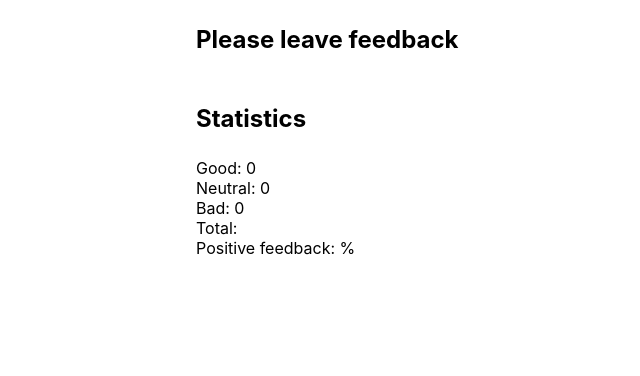
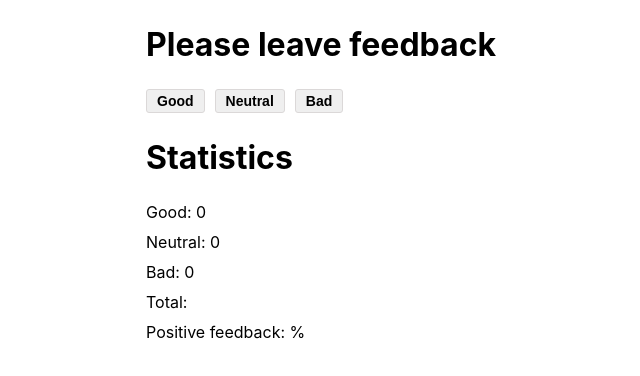
Before and after one commit to Tatiana-Kashcha/goit-react-hw-02-feedback, a React (Create React App) app: page / in a window 1280 px wide. Shown: the top 376 px of the page, without its empty margins (294-934 px from the left). Built offline with nearby package versions, Linux system fonts and the light colour scheme.

Commit message:
update section

```diff
--- a/src/components/App.jsx
+++ b/src/components/App.jsx
@@ -13,7 +13,7 @@ class App extends Component {
   render() {
     const { good, neutral, bad } = this.state;
     return (
-      <div>
+      <>
         <Section title="Please leave feedback">
           <FeedbackOptions good={good} neutral={neutral} bad={bad} />
           {/* <FeedbackOptions options={} onLeaveFeedback={} /> */}
@@ -27,7 +27,7 @@ class App extends Component {
             // positivePercentage={countPositiveFeedbackPercentage()}
           />
         </Section>
-      </div>
+      </>
     );
   }
 }
--- a/src/components/FeedbackOptions/FeedbackOptions.jsx
+++ b/src/components/FeedbackOptions/FeedbackOptions.jsx
@@ -1,3 +1,17 @@
+import * as s from './FeedbackOptions.styled';
+
 export const FeedbackOptions = ({ good, neutral, bad }) => {
-  return <div></div>;
+  return (
+    <s.List>
+      <s.ListItems>
+        <button type="button">Good</button>
+      </s.ListItems>
+      <s.ListItems>
+        <button type="button">Neutral</button>
+      </s.ListItems>
+      <s.ListItems>
+        <button type="button">Bad</button>
+      </s.ListItems>
+    </s.List>
+  );
 };
--- a/src/components/FeedbackOptions/FeedbackOptions.styled.js
+++ b/src/components/FeedbackOptions/FeedbackOptions.styled.js
@@ -0,0 +1,22 @@
+import styled from 'styled-components';
+
+export const List = styled.ul`
+  list-style: none;
+  display: flex;
+`;
+
+export const ListItems = styled.li`
+  /* width: 100px; */
+
+  &:not(:last-child) {
+    margin-right: 10px;
+  }
+  button {
+    padding: 3px 10px;
+    font-size: 14px;
+    font-weight: bold;
+    border: 1px solid rgb(219, 216, 216);
+    border-radius: 3px;
+    cursor: pointer;
+  }
+`;
--- a/src/components/Section/Section.styled.js
+++ b/src/components/Section/Section.styled.js
@@ -5,8 +5,9 @@ export const Container = styled.div`
   padding-right: 20px;
   margin-left: auto;
   margin-right: auto;
-  width: 300px;
+  width: 400px;
   h2 {
+    font-size: 32px;
     padding-top: 25px;
     padding-bottom: 25px;
   }
--- a/src/components/Statistics/Statistics.jsx
+++ b/src/components/Statistics/Statistics.jsx
@@ -9,21 +9,21 @@ export const Statistics = ({
 }) => {
   return (
     <s.List>
-      <li>
+      <s.ListItems>
         <span>Good: {good}</span>
-      </li>
-      <li>
+      </s.ListItems>
+      <s.ListItems>
         <span>Neutral: {neutral}</span>
-      </li>
-      <li>
+      </s.ListItems>
+      <s.ListItems>
         <span>Bad: {bad}</span>
-      </li>
-      <li>
+      </s.ListItems>
+      <s.ListItems>
         <span>Total: {total}</span>
-      </li>
-      <li>
+      </s.ListItems>
+      <s.ListItems>
         <span>Positive feedback: {positivePercentage}%</span>
-      </li>
+      </s.ListItems>
     </s.List>
   );
 };
--- a/src/components/Statistics/Statistics.styled.js
+++ b/src/components/Statistics/Statistics.styled.js
@@ -3,3 +3,13 @@ import styled from 'styled-components';
 export const List = styled.ul`
   list-style: none;
 `;
+
+export const ListItems = styled.li`
+  /* width: 100px;
+  padding-top: 15px;
+  padding-bottom: 15px; */
+
+  &:not(:last-child) {
+    margin-bottom: 10px;
+  }
+`;
```
